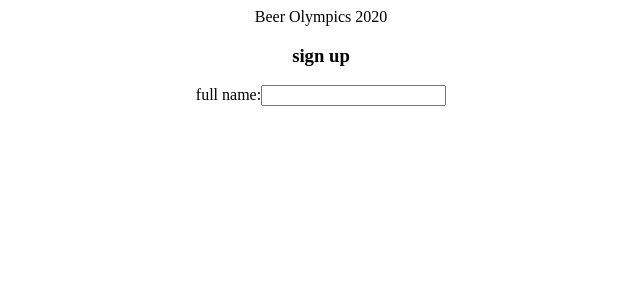
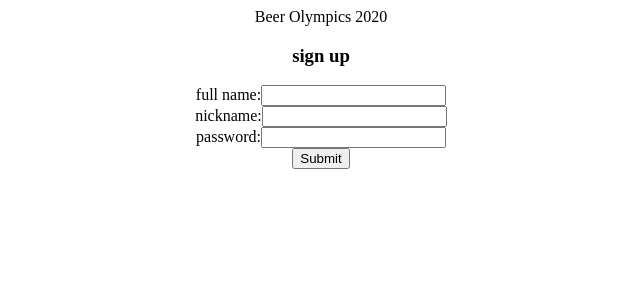
Before and after one commit to Javierz299/Beer_Olympics_Client, a React (Create React App) app: page / in a window 1280 px wide. Shown: the top 300 px of the page, without its empty margins (319-959 px from the left). Built offline with nearby package versions, Linux system fonts and the light colour scheme.

Commit message:
able to get values from input fields

```diff
--- a/package.json
+++ b/package.json
@@ -6,6 +6,7 @@
     "@testing-library/jest-dom": "^4.2.4",
     "@testing-library/react": "^9.5.0",
     "@testing-library/user-event": "^7.2.1",
+    "axios": "^0.19.2",
     "react": "^16.13.1",
     "react-dom": "^16.13.1",
     "react-redux": "^7.2.0",
--- a/src/Routes/routes.js
+++ b/src/Routes/routes.js
@@ -9,9 +9,7 @@ import { Router, Route, Switch, Redircect } from 'react-router-dom'
 
 class Routes extends Component {
 
-    componentDidMount(){
 
-    }
 
 
     render() {
--- a/src/containers/PlayerForm.js
+++ b/src/containers/PlayerForm.js
@@ -1,5 +1,6 @@
 import React, { Component } from 'react'
 import { connect } from 'react-redux'
+import axios from 'axios'
 
 import * as ACTIONS from '../store/actions/actions'
 
@@ -11,14 +12,37 @@ export class PlayerForm extends Component {
         players: [],
     }
 
+    handleSubmit = (e) => {
+        e.preventDefault()
+        const { full_name, nickname, password } = e.target
+            const playerData = {
+                full_name: full_name.value,
+                nickname: nickname.value,
+                password: password.value
+            }
+
+            console.log(playerData)
+    }
+
 
     render() {
         return (
             <div>
-                <form>
+                <form onSubmit={this.handleSubmit}>
                     <h3>sign up</h3>
-                    <label>full name:</label>
-                    <input type="text" />
+                      <div>
+                        <label id="full_name" >full name:</label>
+                        <input id="full_name" type="text" />
+                      </div>
+                      <div>
+                        <label id="nickname" >nickname:</label>
+                        <input  id="nickname" type="text" />
+                      </div>
+                      <div>
+                        <label id="password" >password:</label>
+                        <input  id="password" type="number" />
+                      </div>
+                      <button type="submit" >Submit</button>
                 </form>
                 {/* {<UserList />} */}
             </div>
```
Also changed, not shown: 1 other file (tests, documents, lock files or other folders).
